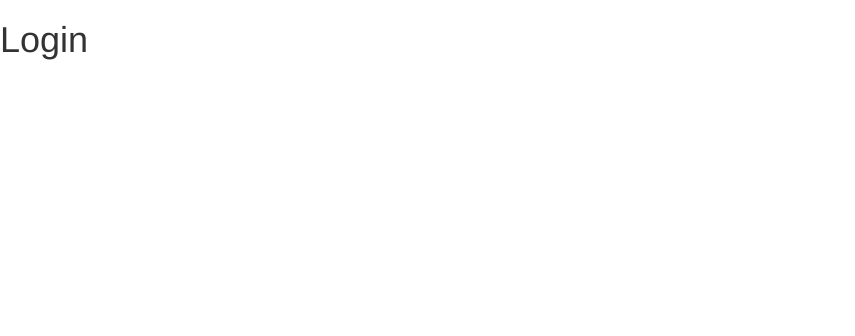
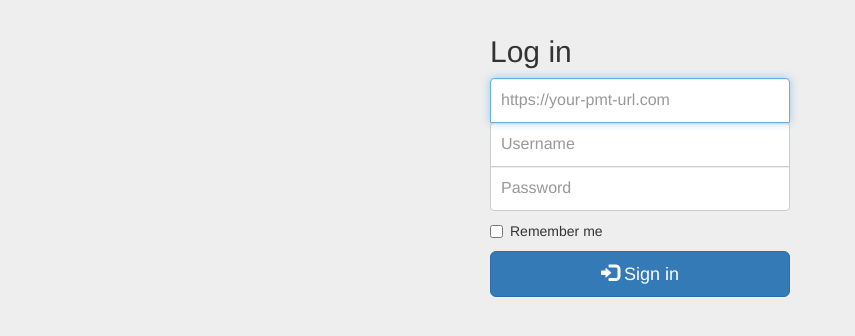
Before and after one commit to adrianolek/PMT-Client, a browser extension: page app/index.html at #/login in a window 1280 px wide. Shown: the whole page, without its empty margins (0-855 px from the left). Drawn offline with nearby package versions, Linux system fonts and the light colour scheme; some packages are replaced by stand-ins of ours.

Commit message:
Added login form

```diff
--- /dev/null
+++ b/app/css/app.css
@@ -0,0 +1,42 @@
+html {
+  overflow-y: auto;
+}
+body {
+  padding: 0px 10px;
+  background-color: #eee;
+}
+
+.form-signin {
+  max-width: 330px;
+  padding: 15px;
+  margin: 0 auto;
+}
+.form-signin .form-signin-heading,
+.form-signin .checkbox {
+  margin-bottom: 10px;
+}
+.form-signin .checkbox {
+  font-weight: normal;
+}
+.form-signin .form-control {
+  position: relative;
+  font-size: 16px;
+  height: auto;
+  padding: 10px;
+  -webkit-box-sizing: border-box;
+  -moz-box-sizing: border-box;
+  box-sizing: border-box;
+}
+.form-signin .form-control:focus {
+  z-index: 2;
+}
+.form-signin input[type="text"] {
+  margin-bottom: -1px;
+  border-bottom-left-radius: 0;
+  border-bottom-right-radius: 0;
+}
+.form-signin input[type="password"] {
+  margin-bottom: 10px;
+  border-top-left-radius: 0;
+  border-top-right-radius: 0;
+}
--- a/app/index.html
+++ b/app/index.html
@@ -5,6 +5,7 @@
   <meta name="viewport" content="width=device-width, initial-scale=1">
   <title>PMT Client</title>
   <link rel="stylesheet" href="bower_components/bootstrap/dist/css/bootstrap.css" media="screen"/>
+  <link rel="stylesheet" href="css/app.css" media="screen"/>
 </head>
 <body>
   <div ng-view></div>
--- a/app/login/login.html
+++ b/app/login/login.html
@@ -1 +1,19 @@
-<h1>Login</h1>
+<div class="container">
+  <form class="form-signin">
+    <h2 class="form-signin-heading">Log in</h2>
+    <input type="text" class="form-control" placeholder="https://your-pmt-url.com" ng-model="login.url" autofocus>
+    <input type="text" class="form-control" placeholder="Username" ng-model="login.username">
+    <input type="password" class="form-control" placeholder="Password" ng-model="login.password">
+    <div class="checkbox">
+      <label>
+        <input type="checkbox" ng-model="login.remember">Remember me
+      </label>
+    </div>
+    <div ng-if="info" class="alert alert-info">{{ info }}</div>
+    <div ng-if="error" class="alert alert-danger">{{ error }}</div>
+    <button class="btn btn-lg btn-primary btn-block" ng-click="login()">
+      <span class="glyphicon glyphicon-log-in"></span>
+      Sign in
+    </button>
+  </form>
+</div>
--- a/app/login/login.js
+++ b/app/login/login.js
@@ -6,6 +6,8 @@ angular.module('pmtClient.login', ['ngRoute'])
     $routeProvider.when('/login', {templateUrl: 'login/login.html', controller: 'LoginCtrl'});
   }])
 
-  .controller('LoginCtrl', [function () {
-
+  .controller('LoginCtrl', ['$scope', function ($scope) {
+    $scope.login = function () {
+      $scope.error = 'Login error';
+    }
   }]);
```
